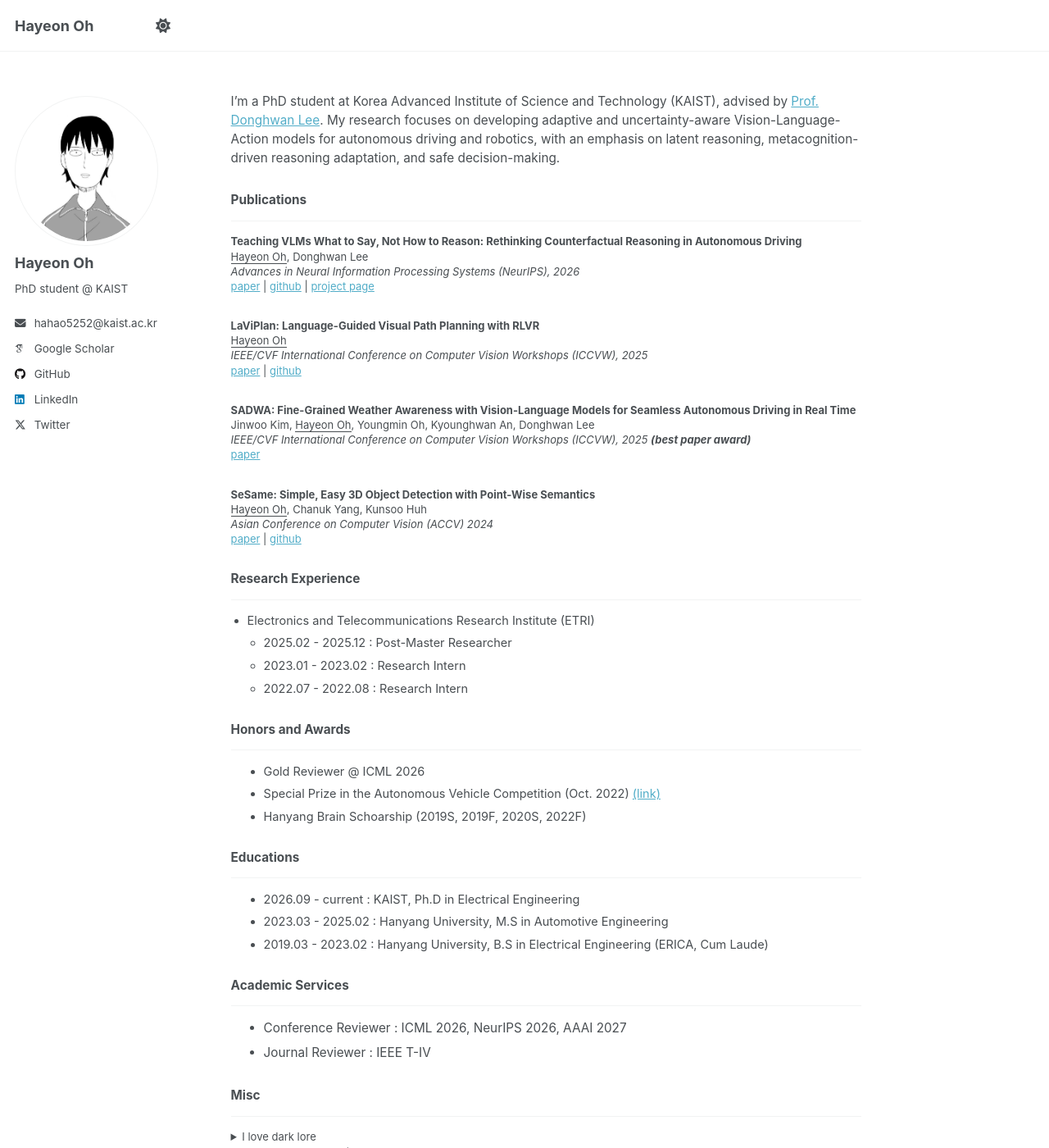
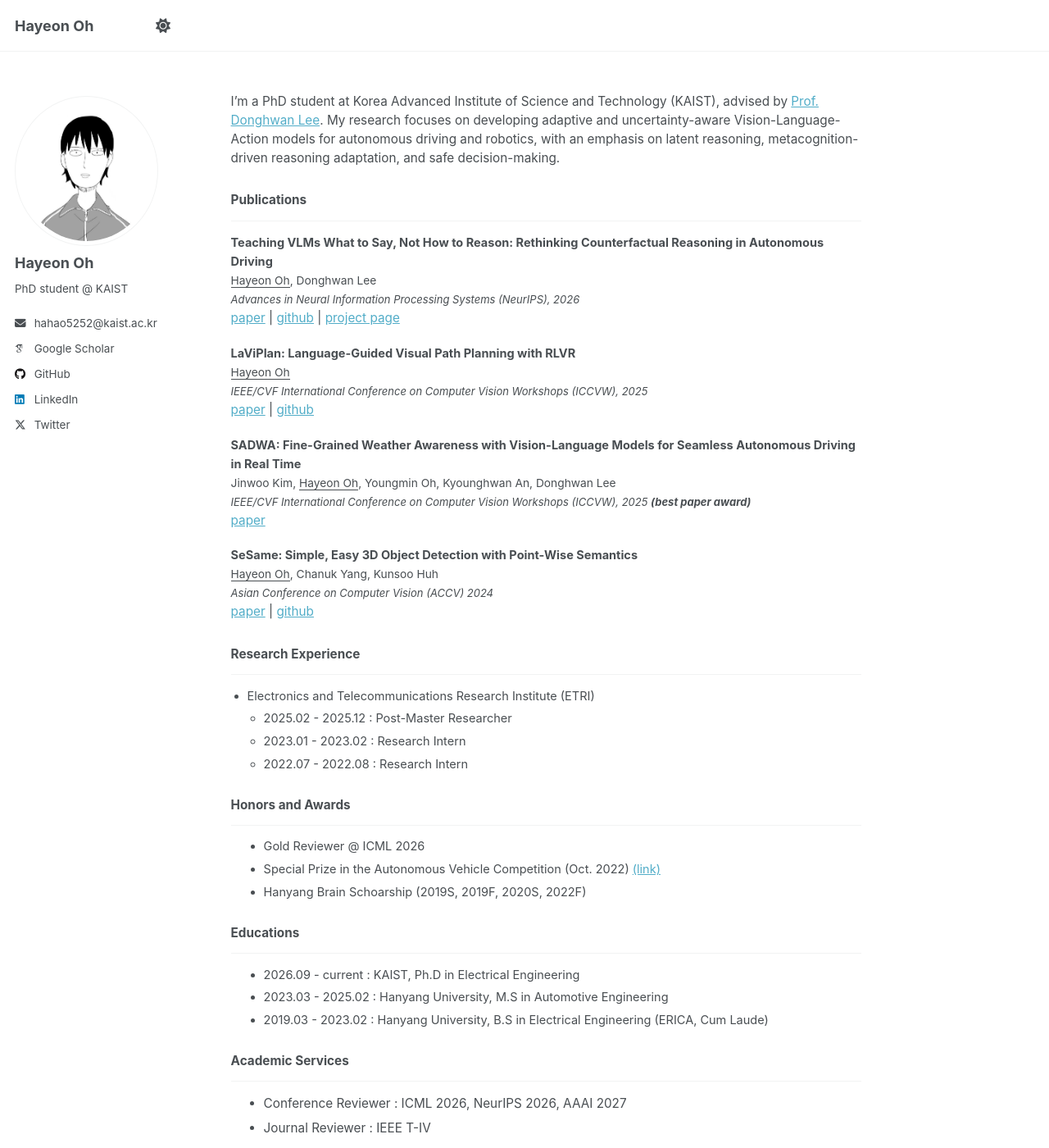
Before and after one commit to OPhD-hahao/OPhD-hahao.github.io, a Jekyll site: the page built from _pages/about.md, in a window 1280 px wide and 1400 px high. Shown: the whole window at 82% size. Built offline with Jekyll 4.4.1, drawn with Linux system fonts in a browser that asks for light colours; some web fonts are replaced; a script that is not in the unit is left out.

Commit message:
[fix] layout of publications

```diff
--- a/_pages/about.md
+++ b/_pages/about.md
@@ -16,45 +16,47 @@
 
 ---
 
-<div class="publication">
-  <div>
-    <b>Teaching VLMs What to Say, Not How to Reason: Rethinking Counterfactual Reasoning in Autonomous Driving</b><br/>
-    <u>Hayeon Oh</u>, Donghwan Lee<br/>
-    <i>Advances in Neural Information Processing Systems (NeurIPS), 2026</i><br/>
-    <a href="">paper</a> |
-    <a href="https://github.com/OPhD-hahao/Rethink-CF">github</a> |
-    <a href="">project page</a>
-  </div>
+<div style="display: flex; align-items: flex-start; justify-content: space-between; margin-bottom: 20px;">
+    <div>
+      <span style="font-size: 0.95em;"><b>Teaching VLMs What to Say, Not How to Reason: Rethinking Counterfactual Reasoning in Autonomous Driving</b></span><br/>
+      <span style="font-size: 0.9em;"><u>Hayeon Oh</u>, Donghwan Lee</span><br/>
+      <span style="font-size: 0.85em;"><i>Advances in Neural Information Processing Systems (NeurIPS), 2026</i></span><br/>
+      <a href="">paper</a> | <a href="https://github.com/OPhD-hahao/Rethink-CF">github</a>  | <a href="">project page</a>
+    </div>
+    <!-- <img src="../assets/papers/main_temp.png" width="200px" /> -->
 </div>
 
-<div class="publication">
-  <div>
-    <b>LaViPlan: Language-Guided Visual Path Planning with RLVR</b><br/>
-    <u>Hayeon Oh</u><br/>
-    <i>IEEE/CVF International Conference on Computer Vision Workshops (ICCVW), 2025</i><br/>
-    <a href="https://openaccess.thecvf.com/content/ICCV2025W/2COOOL/html/Oh_LaViPlan__Language-Guided_Visual_Path_Planning_with_RLVR_ICCVW_2025_paper.html">paper</a> |
-    <a href="https://github.com/OPhD-hahao/LaViPlan">github</a>
-  </div>
+
+<div style="display: flex; align-items: flex-start; justify-content: space-between; margin-bottom: 20px;">
+    <div>
+      <span style="font-size: 0.95em;"><b>LaViPlan: Language-Guided Visual Path Planning with RLVR</b></span><br/>
+      <span style="font-size: 0.9em;"><u>Hayeon Oh</u></span><br/>
+      <span style="font-size: 0.85em;"><i>IEEE/CVF International Conference on Computer Vision Workshops (ICCVW), 2025</i></span><br/>
+      <a href="https://openaccess.thecvf.com/content/ICCV2025W/2COOOL/html/Oh_LaViPlan__Language-Guided_Visual_Path_Planning_with_RLVR_ICCVW_2025_paper.html">paper</a> | <a href="https://github.com/OPhD-hahao/LaViPlan">github</a>
+    </div>
+    <!-- <img src="../assets/papers/laviplan.png" width="200px" /> -->
 </div>
 
-<div class="publication">
-  <div>
-    <b>SADWA: Fine-Grained Weather Awareness with Vision-Language Models for Seamless Autonomous Driving in Real Time</b><br/>
-    Jinwoo Kim, <u>Hayeon Oh</u>, Youngmin Oh, Kyounghwan An, Donghwan Lee<br/>
-    <i>IEEE/CVF International Conference on Computer Vision Workshops (ICCVW), 2025 <b>(best paper award)</b></i><br/>
-    <a href="https://openaccess.thecvf.com/content/ICCV2025W/2COOOL/html/Kim_SADWA_Fine-Grained_Weather_Awareness_with_Vision-Language_Models_for_Seamless_Autonomous_ICCVW_2025_paper.html">paper</a>
+<div style="display: flex; align-items: flex-start; justify-content: space-between; margin-bottom: 20px;">
+    <div>
+      <span style="font-size: 0.95em;"><b>SADWA: Fine-Grained Weather Awareness with Vision-Language Models for Seamless Autonomous Driving in Real Time</b></span><br/>
+      <span style="font-size: 0.9em;">Jinwoo Kim, <u>Hayeon Oh</u>, Youngmin Oh, Kyounghwan An, Donghwan Lee</span><br/>
+      <span style="font-size: 0.85em;"><i>IEEE/CVF International Conference on Computer Vision Workshops (ICCVW), 2025 <b>(best paper award)</b></i></span> <br/>
+      <a href="https://openaccess.thecvf.com/content/ICCV2025W/2COOOL/html/Kim_SADWA_Fine-Grained_Weather_Awareness_with_Vision-Language_Models_for_Seamless_Autonomous_ICCVW_2025_paper.html">paper</a>
+    </div>
+    <!-- <img src="../assets/papers/sadwa.png" width="200px" /> -->
   </div>
-</div>
 
-<div class="publication">
-  <div>
-    <b>SeSame: Simple, Easy 3D Object Detection with Point-Wise Semantics</b><br/>
-    <u>Hayeon Oh</u>, Chanuk Yang, Kunsoo Huh<br/>
-    <i>Asian Conference on Computer Vision (ACCV) 2024</i><br/>
-    <a href="https://openaccess.thecvf.com/content/ACCV2024/html/O_SeSame_Simple_Easy_3D_Object_Detection_with_Point-Wise_Semantics_ACCV_2024_paper.html">paper</a> |
-    <a href="https://github.com/OPhD-hahao/SeSame">github</a>
+<div style="display: flex; align-items: flex-start; justify-content: space-between; margin-bottom: 20px;">
+    <div>
+      <span style="font-size: 0.95em;"><b>SeSame: Simple, Easy 3D Object Detection with Point-Wise Semantics</b></span><br/>
+      <span style="font-size: 0.9em;"><u>Hayeon Oh</u>, Chanuk Yang, Kunsoo Huh</span><br/>
+      <span style="font-size: 0.85em;"><i>Asian Conference on Computer Vision (ACCV) 2024</i></span><br/>
+      <a href="https://openaccess.thecvf.com/content/ACCV2024/html/O_SeSame_Simple_Easy_3D_Object_Detection_with_Point-Wise_Semantics_ACCV_2024_paper.html">paper</a> | <a href="https://github.com/OPhD-hahao/SeSame">github</a>
+    </div>
+    <!-- <img src="../assets/papers/sesame.png" width="200px" /> -->
   </div>
-</div>
+
 
 ### Research Experience
 
--- a/_sass/layout/_page.scss
+++ b/_sass/layout/_page.scss
@@ -408,7 +408,6 @@
 
 
 .about-page .publication {
-  display: block;
   font-size: 0.85em;
   line-height: 1.4;
   margin-bottom: 30px;
```
